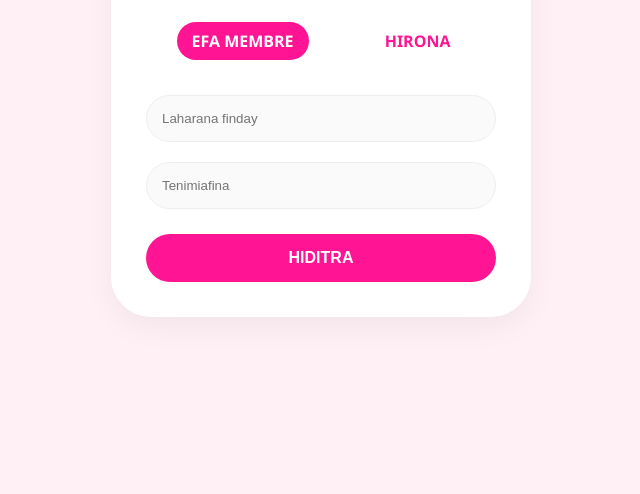
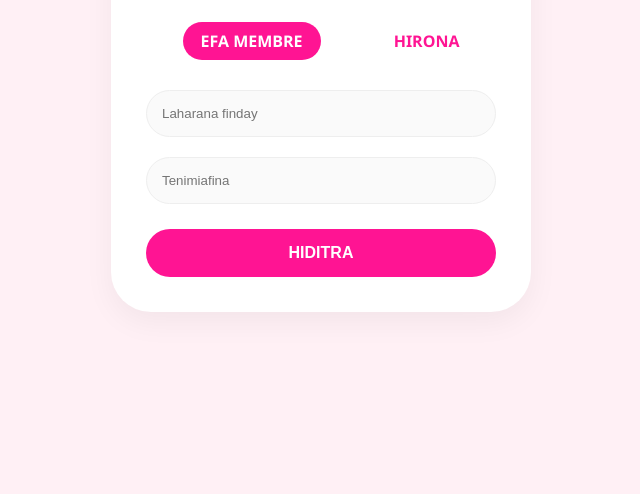
Before and after one commit to ruvoufetrarison-beep/ny-serverko, a website: page public/login.html in a window 1280 px wide. Shown: the part 306-800 px from the top of the page, without its empty margins (319-959 px from the left). Drawn offline with Linux system fonts and the light colour scheme.

Commit message:
Systeme feno 100% mavokely

```diff
--- a/public/js/dashboard.js
+++ b/public/js/dashboard.js
@@ -15,7 +15,10 @@ function show(id) {
 async function fetchM() {
     const res = await fetch('/api/members');
     const members = await res.json();
-    document.getElementById('list').innerHTML = members.map(m => `<div style="padding:10px; border-bottom:1px solid #eee;"><strong>${m.username}</strong> (${m.mmm_id})</div>`).join('');
+    document.getElementById('list').innerHTML = members.map(m => `
+        <div style="padding:10px; border-bottom:1px solid #eee;">
+            <strong>${m.username}</strong> (${m.mmm_id})
+        </div>`).join('');
 }
 
 function hivoaka() { localStorage.removeItem('user'); window.location.href = "/"; }
--- a/public/login.html
+++ b/public/login.html
@@ -9,10 +9,9 @@
         body { background: var(--bg); font-family: 'Segoe UI', sans-serif; margin: 0; display: flex; align-items: center; justify-content: center; min-height: 100vh; }
         .card { background: white; padding: 35px; border-radius: 40px; box-shadow: 0 10px 30px rgba(0,0,0,0.05); width: 85%; max-width: 350px; text-align: center; }
         h1 { color: var(--pink); font-size: 2.5rem; margin: 0; }
-        .slogan { color: var(--gold); font-size: 0.8rem; margin-bottom: 30px; }
-        .tabs { display: flex; justify-content: space-around; margin-bottom: 25px; }
-        .tab { color: var(--pink); font-weight: bold; cursor: pointer; padding: 8px 15px; }
-        .active { background: var(--pink); color: white; border-radius: 20px; }
+        .slogan { color: var(--gold); font-size: 0.8rem; margin-bottom: 25px; }
+        .tabs { display: flex; justify-content: space-around; margin-bottom: 20px; font-weight: bold; }
+        .active { background: var(--pink); color: white; padding: 8px 18px; border-radius: 20px; }
         input { width: 100%; padding: 15px; margin: 10px 0; border: 1px solid #eee; border-radius: 25px; box-sizing: border-box; background: #fafafa; outline: none; }
         .btn-go { width: 100%; padding: 15px; background: var(--pink); color: white; border: none; border-radius: 25px; font-weight: bold; cursor: pointer; margin-top: 15px; font-size: 1rem; }
     </style>
@@ -21,7 +20,7 @@
     <div class="card">
         <h1>Mi.M.Mi</h1>
         <p class="slogan">Mivavaka • Miray Hina • Mifankatia</p>
-        <div class="tabs"><div class="tab active">EFA MEMBRE</div><div class="tab">HIRONA</div></div>
+        <div class="tabs"><div class="active">EFA MEMBRE</div><div style="color:var(--pink); padding-top:8px;">HIRONA</div></div>
         <input type="text" id="u" placeholder="Laharana finday">
         <input type="password" id="p" placeholder="Tenimiafina">
         <button class="btn-go" onclick="miditra()">HIDITRA</button>
--- a/server.js
+++ b/server.js
@@ -5,6 +5,7 @@ const app = express();
 app.use(express.json());
 app.use(express.static('public'));
 
+// Database vonjimaika
 let users = [{ username: "Admin", mmm_id: "MMM-0001" }];
 
 // Force ny pejy voalohany ho Login
```
Also changed, not shown: views/dashboard.html (+6 -4 lines).
